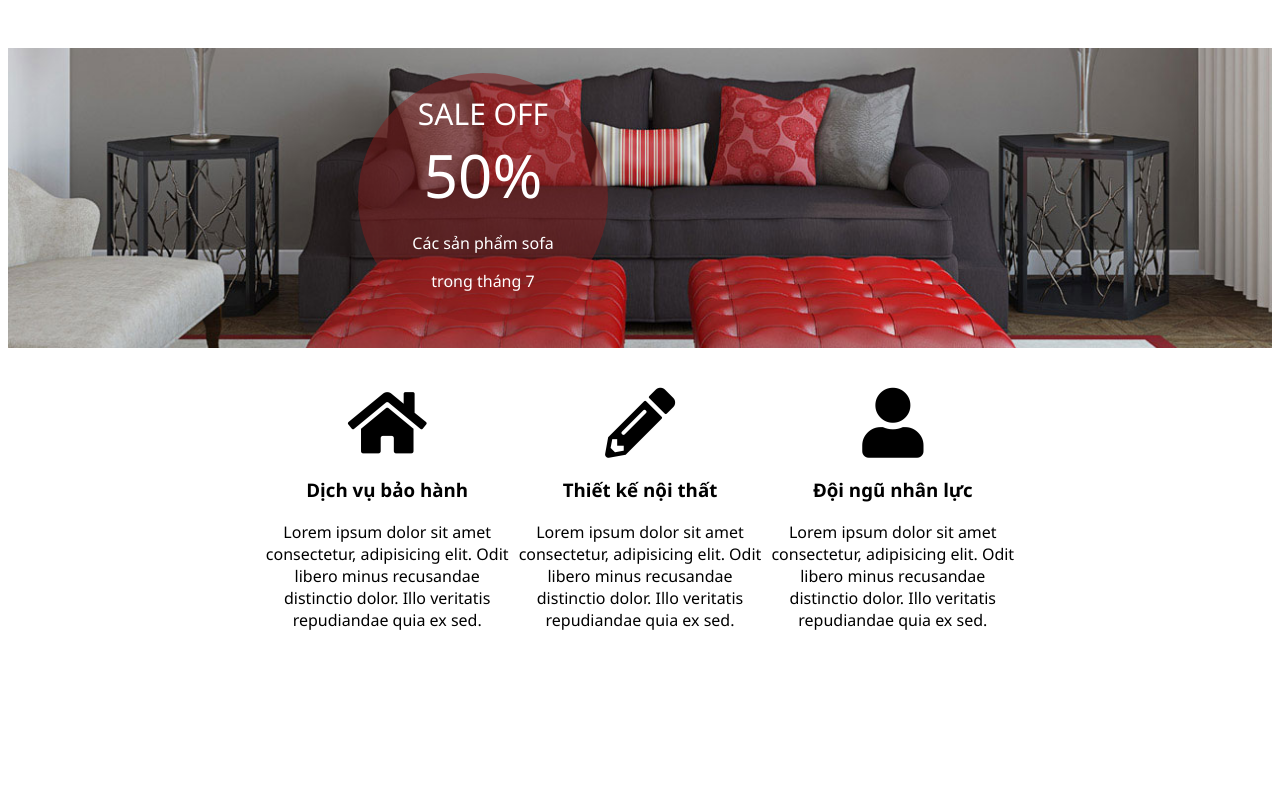
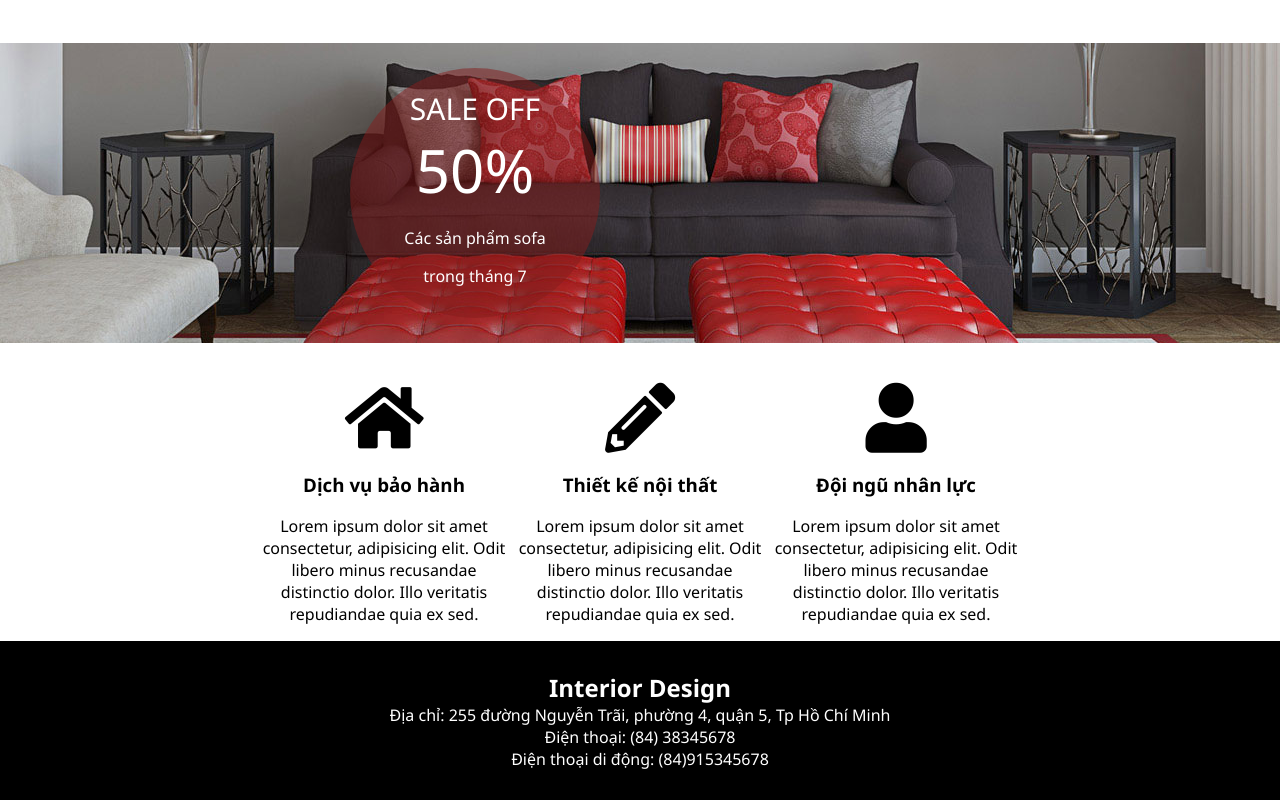
Before and after one commit to Cybersoft-LeThanhLiem/KLK_Design, a plain HTML site: page index.html in a window 1280 px wide. Shown: the part 1271-2071 px from the top of the page. Before the commit the page ends 1918 px from the top, so only its background shows below. Drawn offline with Linux system fonts and the light colour scheme.

Commit message:
Finish footer section

```diff
--- a/css/style.css
+++ b/css/style.css
@@ -3,6 +3,10 @@
     box-sizing: border-box; /* giúp giữ nguyên kích thước width của thẻ khi padding thay đổi */
     /* width = content + padding + border */
     font-family: 'Segoe UI', Tahoma, Geneva, Verdana, sans-serif;
+}
+
+body {
+    margin: 0;
 }
 
 /* Xóa hiệu ứng của float */
@@ -82,6 +86,7 @@
     border: 0;
     border-radius: 8%;
     margin-top: 20px;
+    cursor: pointer;
 }
 /* Banner */
 .banner {
@@ -133,3 +138,21 @@
 .service i {
     font-size: 70px;
 }
+
+/* FOOTER section */
+.footer {
+    text-align: center;
+    color: white;
+    background-color: black;
+    padding-top: 10px;
+    padding-bottom: 10px;
+}
+
+.footer h2 {
+    margin-bottom: 0;
+}
+
+.footer p {
+    margin-top: 0;
+    margin-bottom: 20px;
+}
--- a/index.html
+++ b/index.html
@@ -100,9 +100,14 @@
         </div>
     </div>
 
+    <div class="clear"></div>
+
     <!-- Footer -->
     <div class="footer">
-
+        <h2>Interior Design</h2>
+        <p>Địa chỉ: 255 đường Nguyễn Trãi, phường 4, quận 5, Tp Hồ Chí Minh<br>
+        Điện thoại: (84) 38345678<br>
+        Điện thoại di động: (84)915345678</p>
     </div>
 </body>
 
```
